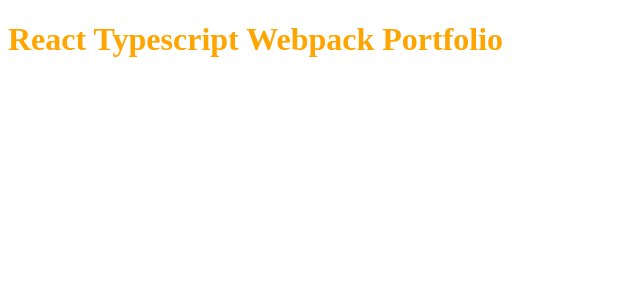
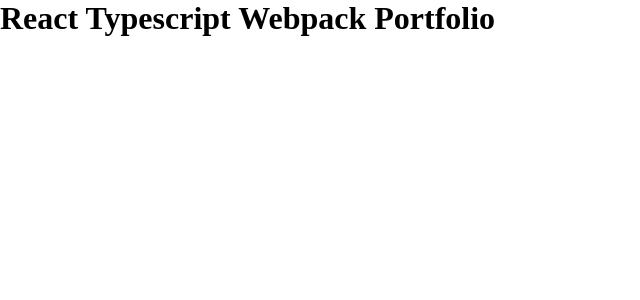
Before and after one commit to todor-grigorov/-portfolio_react, a React app in the folder frontend_react/: page / in a window 1280 px wide. Shown: the top 300 px of the page, without its empty margins (0-640 px from the left). Built offline with nearby package versions, Linux system fonts and the light colour scheme.

Commit message:
Add some common styles

```diff
--- a/frontend_react/src/styles.css
+++ b/frontend_react/src/styles.css
@@ -1,3 +1,20 @@
-h1 {
-  color: orange;
+@import url('https://fonts.googleapis.com/css2?family=DM+Sans:wght@400;500;700&display=swap');
+
+:root {
+  --font-base: 'DM Sans', sans-serif;
+
+  --primary-color: #edf2f8;
+  --secondary-color: #313bac;
+  --black-color: #030303;
+  --lightGray-color: #e4e4e4;
+  --gray-color: #6b7688;
+  --brown-color: #46364a;
+  --white-color: #ffffff;
 }
+
+* {
+  box-sizing: border-box;
+  padding: 0;
+  margin: 0;
+  scroll-behavior: smooth;
+}
```
